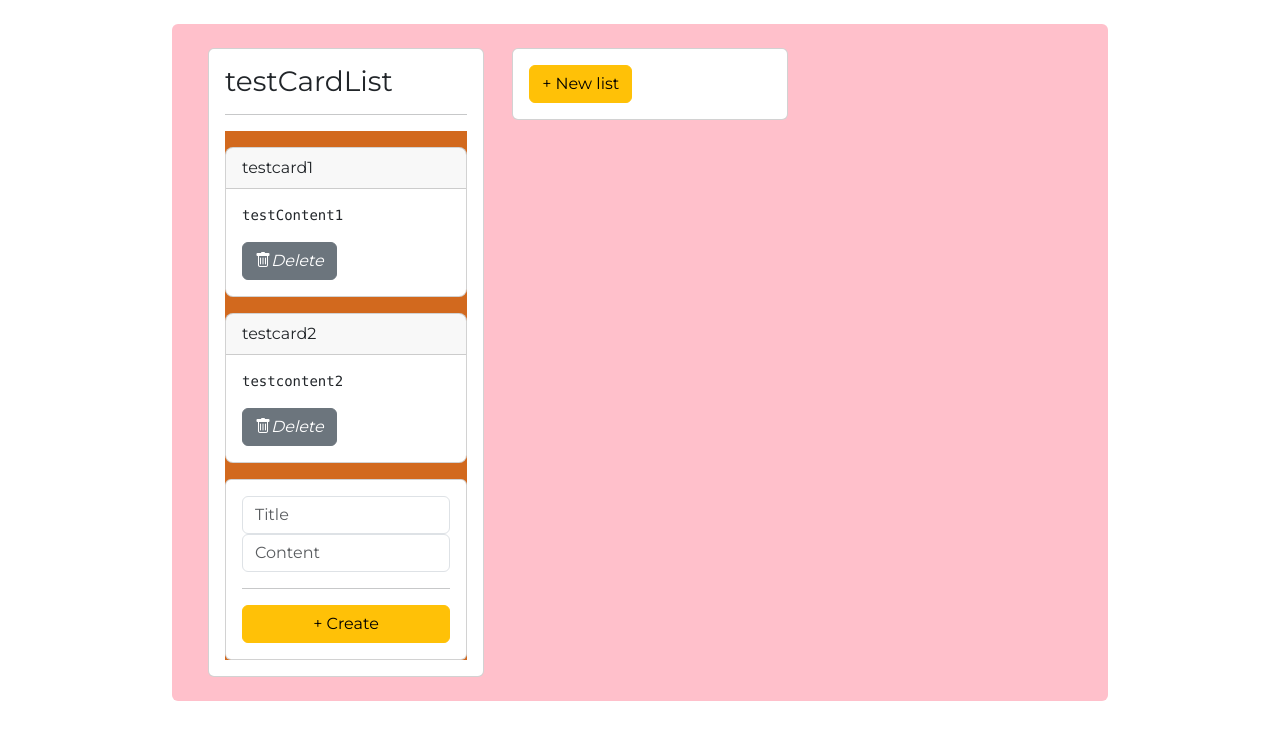
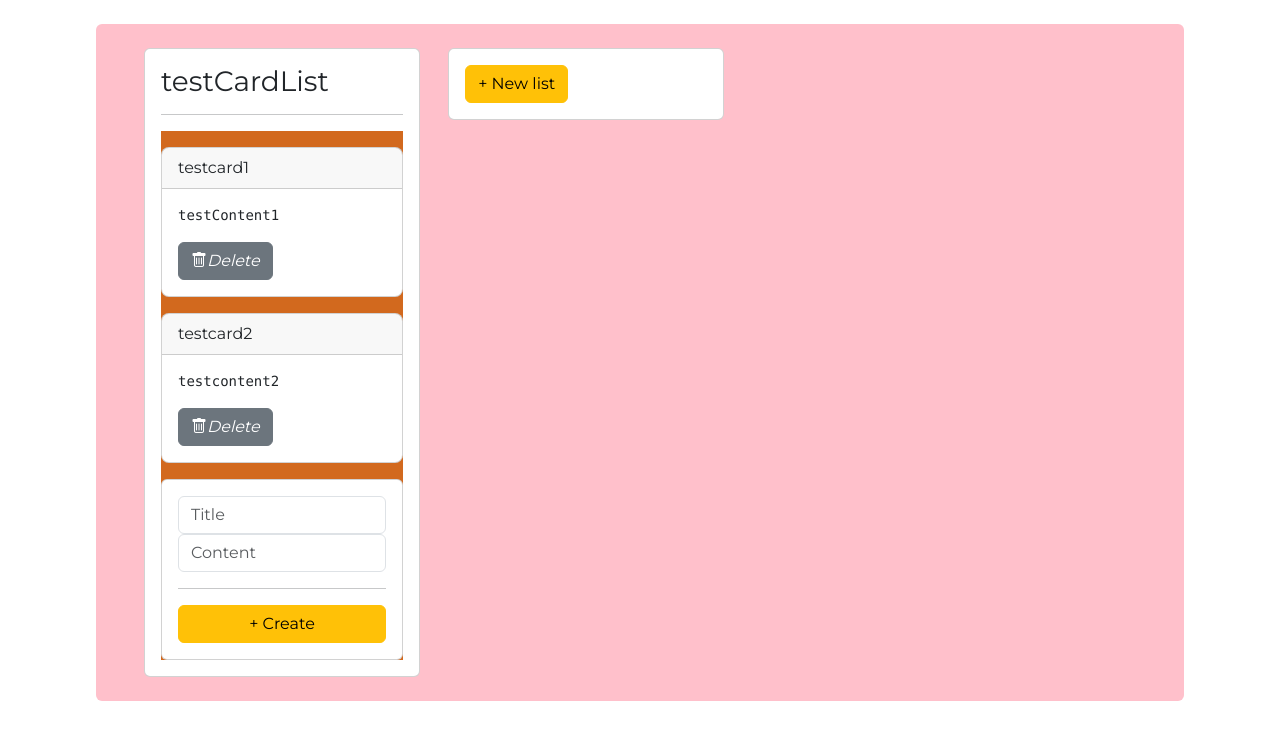
Before and after one commit to fl4methr0wer/tomtit, a Flask app: page / in a window 1280 px wide. Shown: the part 59-800 px from the top of the page. Run offline with Flask 3, Linux system fonts and the light colour scheme; some libraries are stand-ins or nearby versions; some web fonts are replaced.

Commit message:
fixed margins and padding

```diff
--- a/blueprints/cards.py
+++ b/blueprints/cards.py
@@ -45,7 +45,6 @@ def create_card_list():
                            card_list = LISTS[list_id],
                            title=request.form.get("list-name"),
                            hx_put_url=url_for("cards.reorder_cards"))
-#=====================#
 @blueprint.route("/card-creation-form", methods=["GET"])
 def get_card_creation_form():
     if "HX-Request" not in request.headers:
--- a/templates/htmx/cards/board.html
+++ b/templates/htmx/cards/board.html
@@ -17,7 +17,7 @@
 </style>
 
 <div class="container" id="board">
-    <div class="row">
+    <div class="row m-4">
         {% for card_list in card_lists %}
             {% include "htmx/cards/new_card_list_column.html" %}
         {% endfor %}
--- a/templates/index.html
+++ b/templates/index.html
@@ -3,10 +3,10 @@
 {% include 'partials/head.html' %}
 <body>
 {% include 'partials/navbar.html'%}
-<div class="container mt-4" style="width: 75%" id="main_container">
+<div class="container mt-4 p-0" style="width: 85%" id="main_container">
 
-    <div class="container mt-4 mb-4 p-4 rounded"
-         style="background-color: pink"
+    <div class="container mt-4 mb-4 p-0 rounded"
+         style="background-color: pink;"
     >
         <div hx-get="/lists/board"
              hx-target="closest .container"
```
